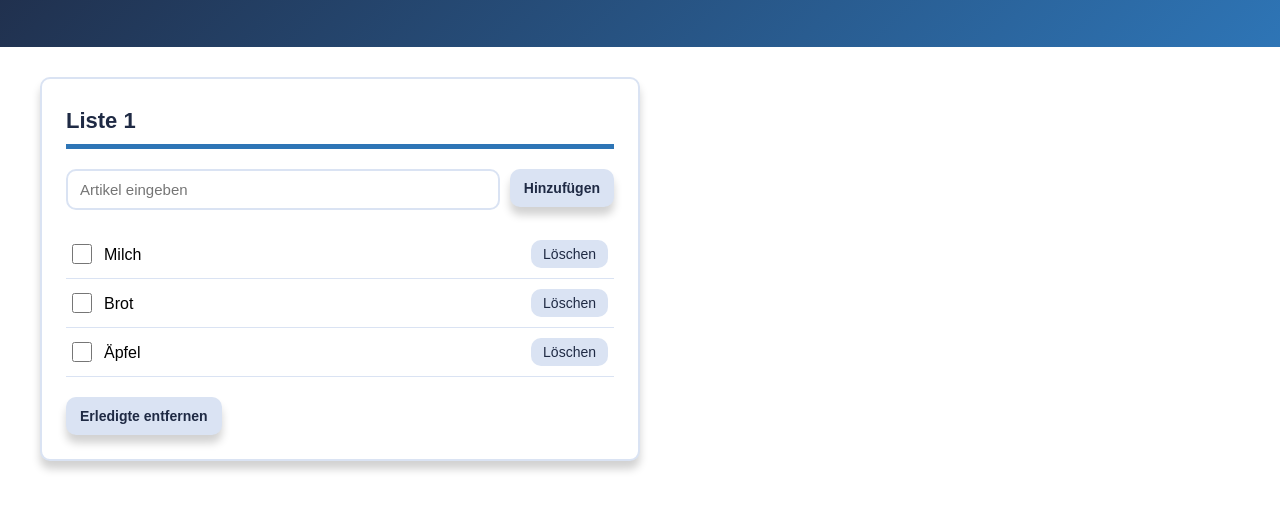
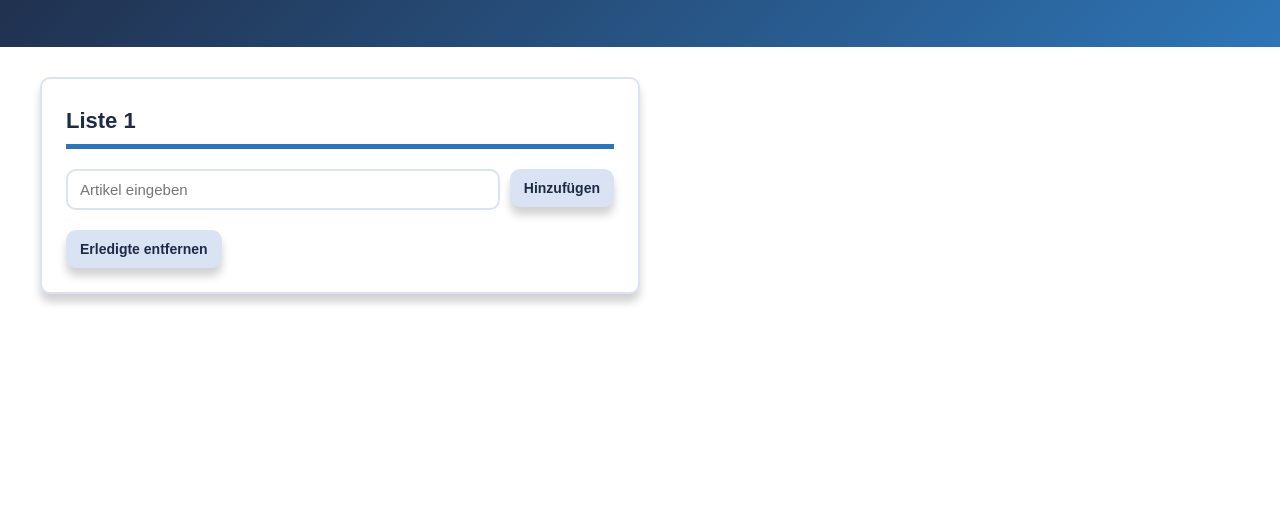
Before and after one commit to fragmentscode/swi, a plain HTML site: page einkaufsliste.html in a window 1280 px wide. Shown: the part 178-688 px from the top of the page. Drawn offline with Linux system fonts and the light colour scheme.

Commit message:
Add files via upload

```diff
--- a/einkaufsliste.css
+++ b/einkaufsliste.css
@@ -167,6 +167,7 @@ body {
   flex: 1;
   font-size: 16px;
   color: var(--farbe-text);
+  word-break: break-word;
 }
 
 .artikel-loeschen {
--- a/einkaufsliste.html
+++ b/einkaufsliste.html
@@ -27,31 +27,11 @@
     <h2 class="listen-titel">Liste 1</h2>
 
     <div class="eingabe-zeile">
-      <input type="text" id="eingabe" placeholder="Artikel eingeben" />
+      <input type="text" id="eingabe" placeholder="Artikel eingeben" maxlength="44" />
       <button id="hinzufuegen" class="knopf-haupt">Hinzufügen</button>
     </div>
 
-    <ul id="liste" class="artikel-liste">
-
-      <li class="artikel">
-        <input type="checkbox" class="artikel-check" />
-        <span class="artikel-name">Milch</span>
-        <button class="artikel-loeschen">Löschen</button>
-      </li>
-
-      <li class="artikel">
-        <input type="checkbox" class="artikel-check" />
-        <span class="artikel-name">Brot</span>
-        <button class="artikel-loeschen">Löschen</button>
-      </li>
-
-      <li class="artikel">
-        <input type="checkbox" class="artikel-check" />
-        <span class="artikel-name">Äpfel</span>
-        <button class="artikel-loeschen">Löschen</button>
-      </li>
-
-    </ul>
+    <ul id="liste" class="artikel-liste"></ul>
 
     <button id="erledigte-entfernen" class="knopf-sekundaer">Erledigte entfernen</button>
 
```
